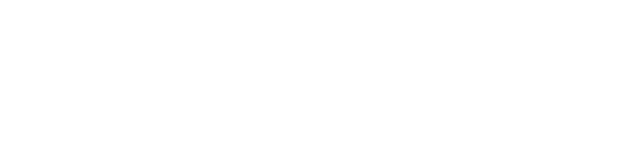
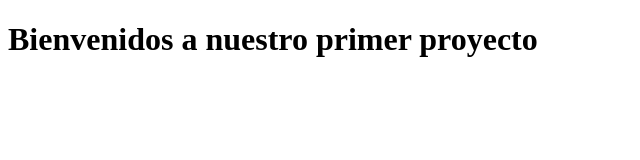
Before and after one commit to xcermania/enyoi-cultivarte-Diego, a plain HTML site: page Index.html in a window 1280 px wide. Shown: the whole page, without its empty margins (0-640 px from the left). Drawn offline with Linux system fonts and the light colour scheme.

Commit message:
enviar archivo index actualizado a github

```diff
--- a/Index.html
+++ b/Index.html
@@ -6,6 +6,6 @@
     <title>Document</title>
 </head>
 <body>
-
+    <h1>Bienvenidos a nuestro primer proyecto</h1>
 </body>
 </html>
```
